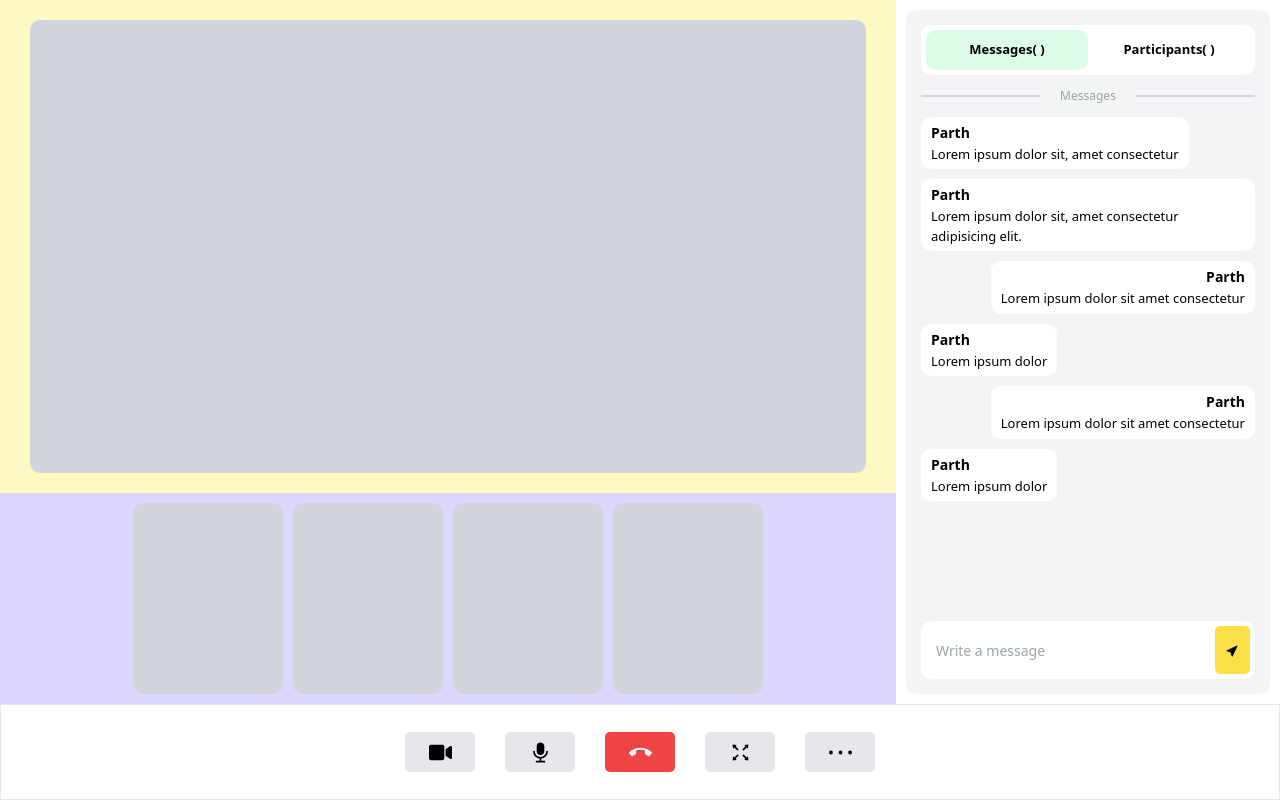
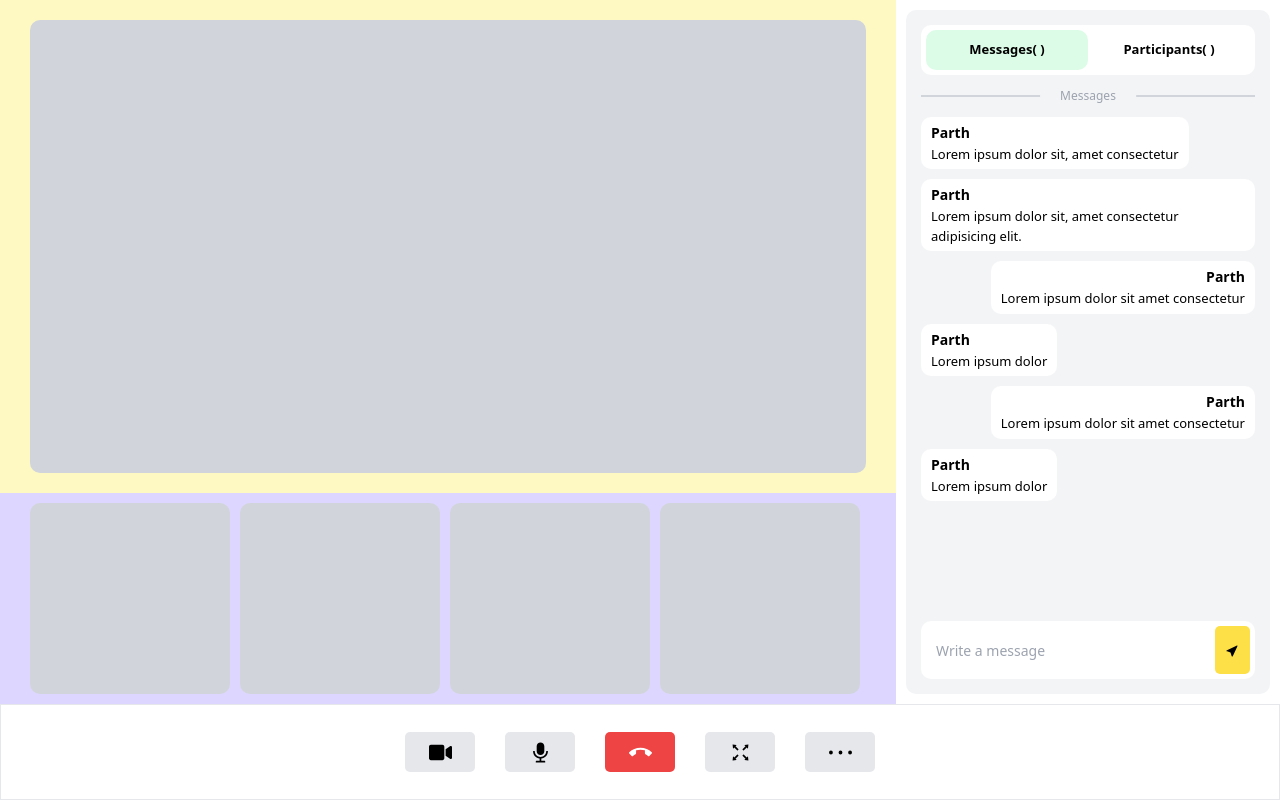
Before and after one commit to parthtyagii/Connecta_Frontend, a React (Vite) app: page / in a window 1280 px wide. Built offline with nearby package versions, Linux system fonts and the light colour scheme.

Commit message:
conference page layout completed

```diff
--- a/src/Components/ConferenceRoom/ConferenceRoom.jsx
+++ b/src/Components/ConferenceRoom/ConferenceRoom.jsx
@@ -12,11 +12,16 @@ const ConferenceRoom = () => {
                 </div>
             </div>
 
-            <div className="w-full h-[30%] px-[3rem] py-[1rem] flex gap-x-[1rem] justify-center items-center overflow-x-auto bg-violet-200  ">
-                <div className="w-[150px] h-full rounded-[1rem] bg-gray-300  "></div>
-                <div className="w-[150px] h-full rounded-[1rem] bg-gray-300  "></div>
-                <div className="w-[150px] h-full rounded-[1rem] bg-gray-300  "></div>
-                <div className="w-[150px] h-full rounded-[1rem] bg-gray-300  "></div>
+            <div className="w-full h-[30%] px-[3rem] py-[1rem] flex bg-violet-200  ">
+                <div className="w-full h-full flex overflow-x-scroll whitespace-nowrap">
+                    <div className="w-auto h-full flex gap-x-[1rem] ">
+                        <div className="w-[200px] h-full rounded-[1rem] bg-gray-300  "></div>
+                        <div className="w-[200px] h-full rounded-[1rem] bg-gray-300  "></div>
+                        <div className="w-[200px] h-full rounded-[1rem] bg-gray-300  "></div>
+                        <div className="w-[200px] h-full rounded-[1rem] bg-gray-300  "></div>
+                        <div className="w-[200px] h-full rounded-[1rem] bg-gray-300  "></div>
+                    </div>
+                </div>
             </div>
         </div>
     )
--- a/src/Components/Navbar/Navbar.jsx
+++ b/src/Components/Navbar/Navbar.jsx
@@ -7,7 +7,7 @@ import {BsLinkedin} from 'react-icons/bs';
 
 function Navbar() {
     return (
-        <div className='w-full h-auto border border-black flex-wrap flex justify-between items-center px-[2rem] py-[1rem]'>
+        <div className='w-full h-auto flex-wrap flex justify-between items-center px-[2rem] py-[1rem]'>
             <div className="leftPart text-[2.5rem] font-[500] flex justify-center items-center">
                 <span>Connecta</span>
             </div>
```
